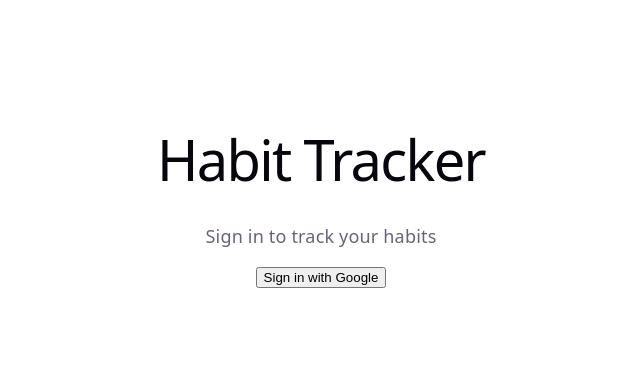
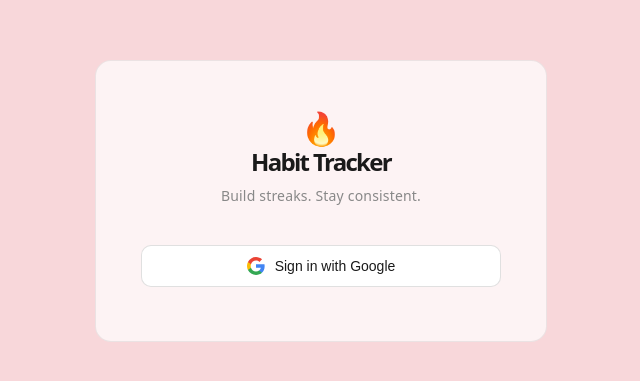
Before and after one commit to owenlovett/habit-tracker, a React (Vite) app: page /login in a window 1280 px wide. Shown: the part 199-580 px from the top of the page, without its empty margins (319-959 px from the left). Built offline with nearby package versions, Linux system fonts and the light colour scheme; no server answers.

Commit message:
style login page

```diff
--- a/src/pages/Login.jsx
+++ b/src/pages/Login.jsx
@@ -12,18 +12,53 @@ function Login() {
 
   return (
     <div style={{
+      minHeight: '100vh',
+      width: '100%',
+      background: '#f8d7da',
       display: 'flex',
-      flexDirection: 'column',
       alignItems: 'center',
       justifyContent: 'center',
-      height: '100vh',
-      gap: '1rem'
     }}>
-      <h1>Habit Tracker</h1>
-      <p>Sign in to track your habits</p>
-      <button onClick={handleGoogleSignIn}>
-        Sign in with Google
-      </button>
+      <div style={{
+        background: 'rgba(255,255,255,0.7)',
+        border: '1px solid rgba(0,0,0,0.07)',
+        borderRadius: '16px',
+        padding: '3rem 2.5rem',
+        width: '100%',
+        maxWidth: '360px',
+        textAlign: 'center',
+      }}>
+        <div style={{ fontSize: '32px', marginBottom: '8px' }}>🔥</div>
+        <h1 style={{
+          fontSize: '24px', fontWeight: '600',
+          color: '#1a1a1a', margin: '0 0 8px'
+        }}>
+          Habit Tracker
+        </h1>
+        <p style={{ fontSize: '14px', color: '#888', margin: '0 0 2rem' }}>
+          Build streaks. Stay consistent.
+        </p>
+        <button
+          onClick={handleGoogleSignIn}
+          style={{
+            width: '100%', height: '42px',
+            display: 'flex', alignItems: 'center', justifyContent: 'center', gap: '10px',
+            background: 'white', border: '1px solid rgba(0,0,0,0.12)',
+            borderRadius: '10px', fontSize: '14px', fontWeight: '500',
+            color: '#1a1a1a', cursor: 'pointer', transition: 'background 0.15s'
+          }}
+          onMouseEnter={e => e.currentTarget.style.background = '#f5f5f5'}
+          onMouseLeave={e => e.currentTarget.style.background = 'white'}
+        >
+          <svg width="18" height="18" viewBox="0 0 18 18">
+            <path fill="#4285F4" d="M17.64 9.2c0-.637-.057-1.251-.164-1.84H9v3.481h4.844c-.209 1.125-.843 2.078-1.796 2.717v2.258h2.908c1.702-1.567 2.684-3.874 2.684-6.615z"/>
+            <path fill="#34A853" d="M9 18c2.43 0 4.467-.806 5.956-2.184l-2.908-2.258c-.806.54-1.837.86-3.048.86-2.344 0-4.328-1.584-5.036-3.711H.957v2.332C2.438 15.983 5.482 18 9 18z"/>
+            <path fill="#FBBC05" d="M3.964 10.707c-.18-.54-.282-1.117-.282-1.707s.102-1.167.282-1.707V4.961H.957C.347 6.175 0 7.55 0 9s.348 2.825.957 4.039l3.007-2.332z"/>
+            <path fill="#EA4335" d="M9 3.58c1.321 0 2.508.454 3.44 1.345l2.582-2.58C13.463.891 11.426 0 9 0 5.482 0 2.438 2.017.957 4.961L3.964 7.293C4.672 5.166 6.656 3.58 9 3.58z"/>
+          </svg>
+          Sign in with Google
+        </button>
+      </div>
     </div>
   )
 }
```
